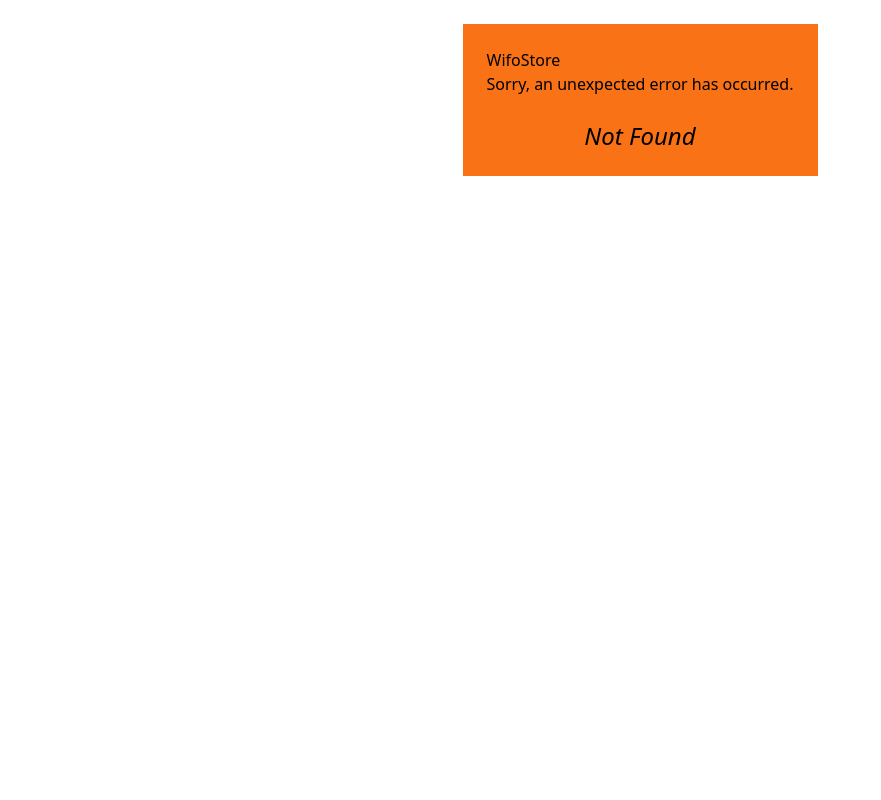
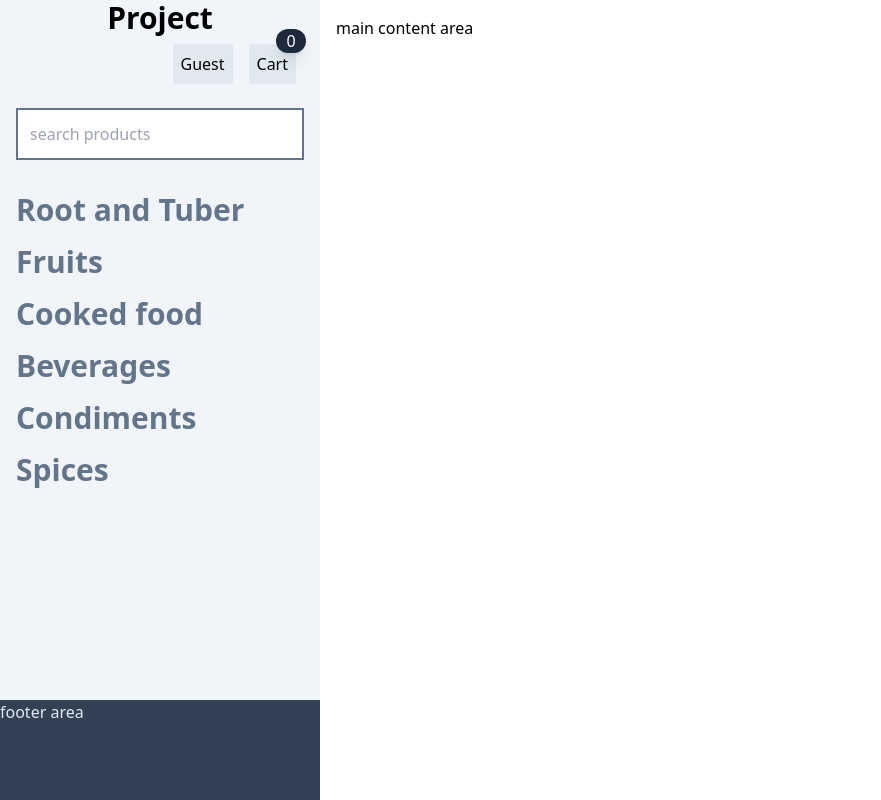
Before and after one commit to gabrie-lhilarion/wifostore, a React (Vite) app in the folder storefront/: page /edit-cart in a window 1280 px wide. Before the commit this address had no page. Shown: the whole page, without its empty margins (0-881 px from the left). Built offline with nearby package versions, Linux system fonts and the light colour scheme.

Commit message:
Clean up Root.jsx, move large parts into separete components

```diff
--- /dev/null
+++ b/storefront/src/components/Footer.jsx
@@ -0,0 +1,11 @@
+import React from 'react'
+
+function Footer() {
+    return (
+        <footer className='bg-slate-700 text-slate-200  h-[100px]'>
+            footer area
+        </footer>
+    )
+}
+
+export default Footer
--- /dev/null
+++ b/storefront/src/components/Logo.jsx
@@ -0,0 +1,13 @@
+import React from 'react'
+
+function Logo() {
+    return (
+        <section id='logo'>
+            <h1 className='font-extrabold text-3xl text-center'>
+                Project
+            </h1>
+        </section>
+    )
+}
+
+export default Logo
--- /dev/null
+++ b/storefront/src/components/SearchProducts.jsx
@@ -0,0 +1,19 @@
+import React from 'react'
+
+function SearchProducts() {
+    return (
+        <section>
+            <div className='p-4'>
+                <input
+                    className='w-[100%] p-3 border-slate-500 border-2'
+                    type="text"
+                    name="search"
+                    placeholder='search products'
+                    id="" />
+            </div>
+        </section>
+
+    )
+}
+
+export default SearchProducts
--- /dev/null
+++ b/storefront/src/components/SideNavigation.jsx
@@ -0,0 +1,18 @@
+import React from 'react'
+
+function SideNavigation() {
+    return (
+        <section>
+            <ul className='p-4 text-3xl font-bold text-slate-500'>
+                <li className='mb-4'>Root and Tuber</li>
+                <li className='mb-4'>Fruits</li>
+                <li className='mb-4'>Cooked food</li>
+                <li className='mb-4'>Beverages</li>
+                <li className='mb-4'>Condiments</li>
+                <li className='mb-4'>Spices</li>
+            </ul>
+        </section>
+    )
+}
+
+export default SideNavigation
--- /dev/null
+++ b/storefront/src/components/UserAndCart.jsx
@@ -0,0 +1,21 @@
+import React from 'react'
+import { User } from "."
+
+function UserAndCart() {
+    return (
+        <section>
+            <div className='flex mr-4 justify-end'>
+                <User />
+                <p className='bg-slate-200 m-2 p-2 relative'>
+                    <span className='absolute top-[-15px] right-[-10px] text-white bg-slate-800 w-[30px] text-center rounded-full shadow-lg'>
+                        0
+                    </span>
+                    Cart
+                </p>
+            </div>
+
+        </section>
+    )
+}
+
+export default UserAndCart
--- a/storefront/src/components/index.js
+++ b/storefront/src/components/index.js
@@ -2,3 +2,8 @@
 export { default as User } from './User'
 export { default as Login } from './Login'
 export { default as SignIn } from './SignIn'
+export { default as SideNavigation } from './SideNavigation'
+export { default as Logo } from './Logo'
+export { default as UserAndCart } from './UserAndCart'
+export { default as SearchProducts } from './SearchProducts'
+export { default as Footer } from './Footer'
--- a/storefront/src/main.jsx
+++ b/storefront/src/main.jsx
@@ -8,14 +8,44 @@
 
 import './index.css'
 
-import { Root, ErrorPage } from "./pages";
+import {
+  Root,
+  ErrorPage,
+  Admin
+} from "./pages";
 
 const router = createBrowserRouter([
   {
     path: "/",
     element: <Root />,
-    errorElement: <ErrorPage />
+    errorElement: <ErrorPage />,
+    children: [
+      {
+        path: "/edit-cart"
+      },
+      {
+        path: "/checkout"
+      }
+      ,
+      {
+        path: "/purchase-history"
+      }
+      ,
+      {
+        path: "/profile"
+      }
+    ]
   },
+  {
+    path: "/admin",
+    element: <Admin />,
+    errorElement: <ErrorPage />,
+    children: [
+      {
+        path: "index"
+      }
+    ]
+  }
 
 ]);
 
--- /dev/null
+++ b/storefront/src/pages/Admin.jsx
@@ -0,0 +1,9 @@
+import React from 'react'
+
+function Admin() {
+    return (
+        <div>Admin</div>
+    )
+}
+
+export default Admin
--- a/storefront/src/pages/Root.jsx
+++ b/storefront/src/pages/Root.jsx
@@ -1,7 +1,11 @@
 import React from 'react'
 import {
     Overlay,
-    User,
+    SideNavigation,
+    Logo,
+    UserAndCart,
+    SearchProducts,
+    Footer
 } from '../components'
 
 import Styles from "../css_rules/css.json"
@@ -16,45 +20,12 @@
                     <div className='fixed top-0 left-0 h-[100vh] bg-slate-100 w-[25%]'>
                         <div className='flex flex-col justify-between  h-[100vh]'>
                             <div>
-                                <section id='logo'>
-                                    <h1 className='font-extrabold text-3xl text-center'>
-                                        Project
-                                    </h1>
-                                </section>
-                                <section>
-                                    <div className='flex mr-4 justify-end'>
-                                        <User />
-                                        <p className='bg-slate-200 m-2 p-2 relative'>
-                                            <span className='absolute top-[-15px] right-[-10px] text-white bg-slate-800 w-[30px] text-center rounded-full shadow-lg'>
-                                                0
-                                            </span>
-                                            Cart
-                                        </p>
-                                    </div>
-
-                                </section>
-                                <section>
-                                    <div className='p-4'>
-                                        <input className='w-[100%] p-3 border-slate-500 border-2' type="text" name="search" placeholder='search products' id="" />
-                                    </div>
-                                </section>
-                                <section>
-                                    <ul className='p-4 text-3xl font-bold text-slate-500'>
-                                        <li className='mb-4'>Root and Tuber</li>
-                                        <li className='mb-4'>Fruits</li>
-                                        <li className='mb-4'>Cooked food</li>
-                                        <li className='mb-4'>Beverages</li>
-                                        <li className='mb-4'>Condiments</li>
-                                        <li className='mb-4'>Spices</li>
-                                    </ul>
-                                </section>
-
-
-
+                                <Logo />
+                                <UserAndCart />
+                                <SearchProducts />
+                                <SideNavigation />
                             </div>
-                            <footer className='bg-slate-700 text-slate-200  h-[100px]'>
-                                footer area
-                            </footer>
+                            <Footer />
                         </div>
 
                     </div>
@@ -64,23 +35,6 @@
 
                     <section className='p-4'>
                         main content area
-                        Client-Side Enhancements with JavaScript
-                        DOM Manipulation: Use JavaScript to dynamically update content based on user interactions. Tools like jQuery or Vanilla JS can be handy.
-                        Interactive Elements: Incorporate pop-ups, modals, and intuitive animations to provide extra context without navigating away from the page.
-                        Personalization: Utilize local storage to remember user preferences or display content based on past interactions. This adds a personal touch without needing a full backend setup.
-                        Frameworks: Integrate a front-end framework like React or Vue.js for real-time updates and interactive UI elements without page reloads.
-                        Backend Integration
-                        Node.js & Express: Set up a Node.js server with Express for dynamic content generation. MongoDB can be your go-to database for handling data.
-                        Django & Flask: Python lovers, integrate Django or Flask to build a RESTful API, serving data dynamically to your front end.
-                        API Integration: Pull in real-time data from third-party APIs or your custom backend to keep content fresh and dynamic. Use Axios or Fetch for API calls.
-                        Enhancing User Experience
-                        Responsive Design: Ensure your site is flexible and responsive, adapting smoothly to any screen size or orientation.
-                        Real-Time Features: Incorporate WebSockets or server-sent events to handle real-time interactions, like live chats or notifications.
-                        Micro-interactions: Add subtle, engaging animations using libraries like Framer Motion or AOS (Animate on Scroll) to make your site feel lively.
-
-
-
-
                     </section>
                 </main>
             </div>
--- a/storefront/src/pages/index.js
+++ b/storefront/src/pages/index.js
@@ -1,2 +1,3 @@
 export { default as ErrorPage } from './ErrorPage'
 export { default as Root } from './Root'
+export { default as Admin } from './Admin'
```
